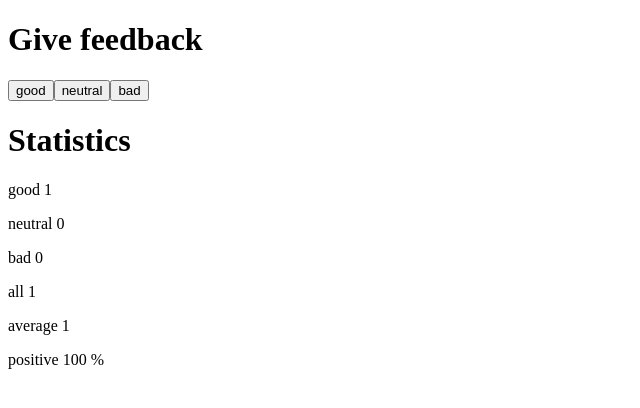
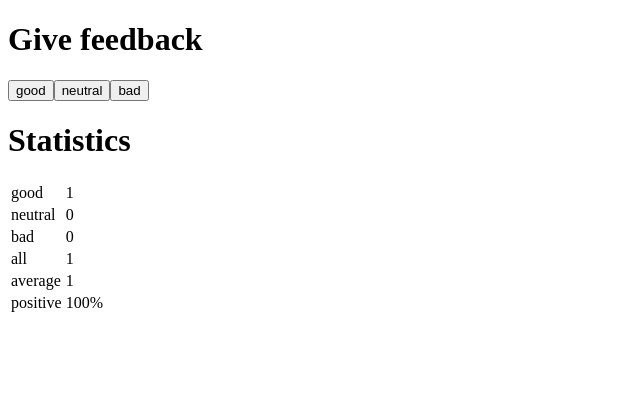
Before and after one commit to DavCan01/fullstackopen, a React (Vite) app in the folder part1/unicafe/: page / in a window 1280 px wide. Both pictures are taken after a click on the button "good". Shown: the top 408 px of the page, without its empty margins (0-640 px from the left). Built offline with nearby package versions, Linux system fonts and the light colour scheme.

Commit message:
1.11 unicafe - Create a table

```diff
--- a/part1/unicafe/src/App.jsx
+++ b/part1/unicafe/src/App.jsx
@@ -8,6 +8,14 @@ const Button = ({ onClick, text }) => (
   </button>
 )
 
+const StatisticLine = ({text, statistic}) => {
+  return (
+      <tr>
+        <td>{text}</td>
+        <td>{statistic}</td>
+      </tr>
+  )
+}
 
 const Statistics = ({good,bad,neutral}) => {
 
@@ -19,7 +27,7 @@ const Statistics = ({good,bad,neutral}) => {
     return (
     <div>
       <h1> Statistics </h1>
-      <p>No feedback given </p>
+      <p>No feedback given</p>
     </div>
     )
   }
@@ -27,13 +35,16 @@ const Statistics = ({good,bad,neutral}) => {
   return (
   <div>
     <h1> Statistics </h1>
-    <p> good {good} </p>
-    <p> neutral {neutral} </p>
-    <p> bad {bad} </p>
-
-    <p> all {total()} </p>
-    <p> average {average()} </p>
-    <p> positive {positive()} % </p>
+    <table>
+      <tbody>
+        <StatisticLine text={"good"} statistic={good} />
+        <StatisticLine text={"neutral"} statistic={neutral} />
+        <StatisticLine text={"bad"} statistic={bad} />
+        <StatisticLine text={"all"} statistic={total()} />
+        <StatisticLine text={"average"} statistic={average()} />
+        <StatisticLine text={"positive"} statistic={positive() + '%'} />
+      </tbody>
+    </table>
   </div>
   )
 
```
